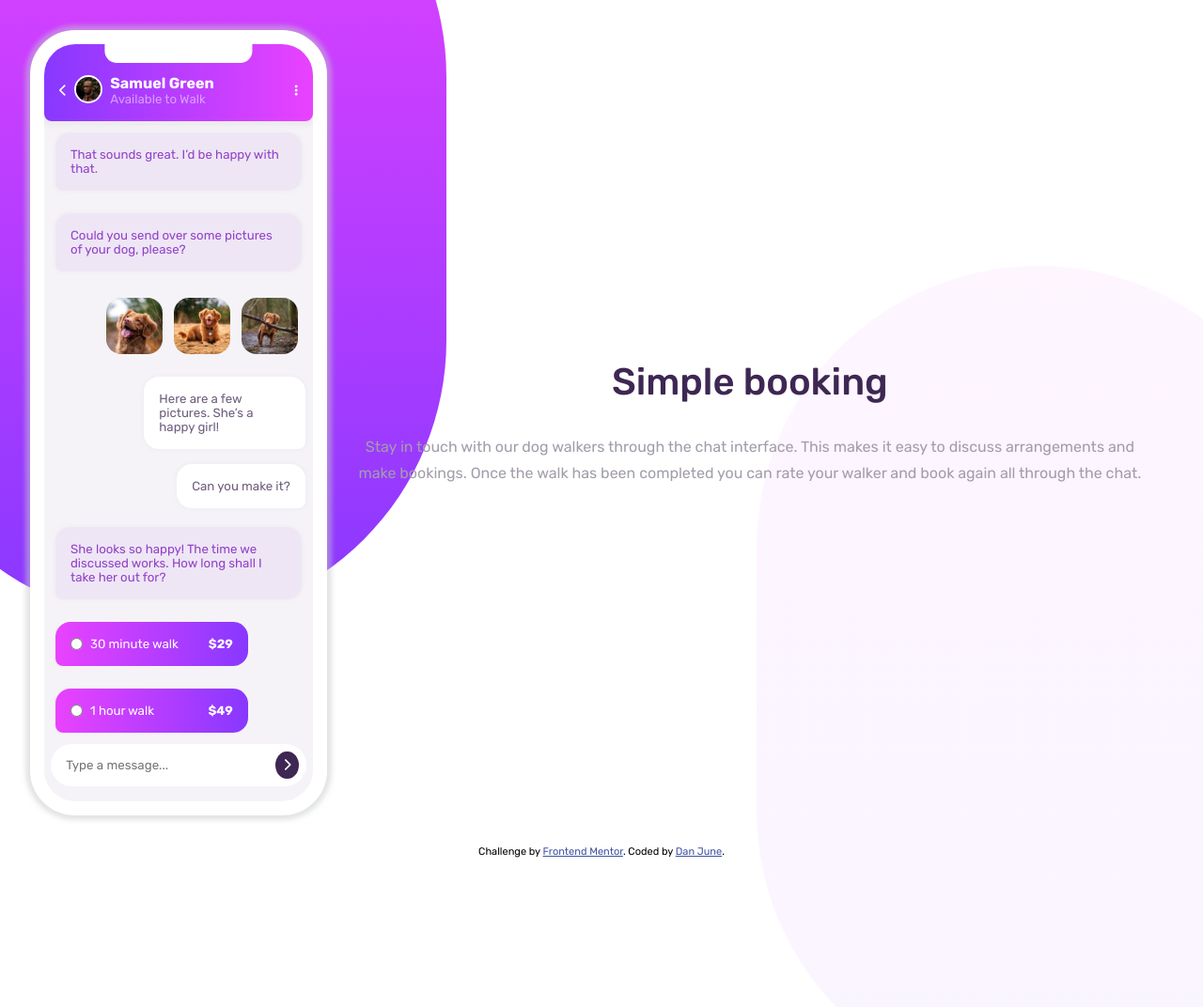
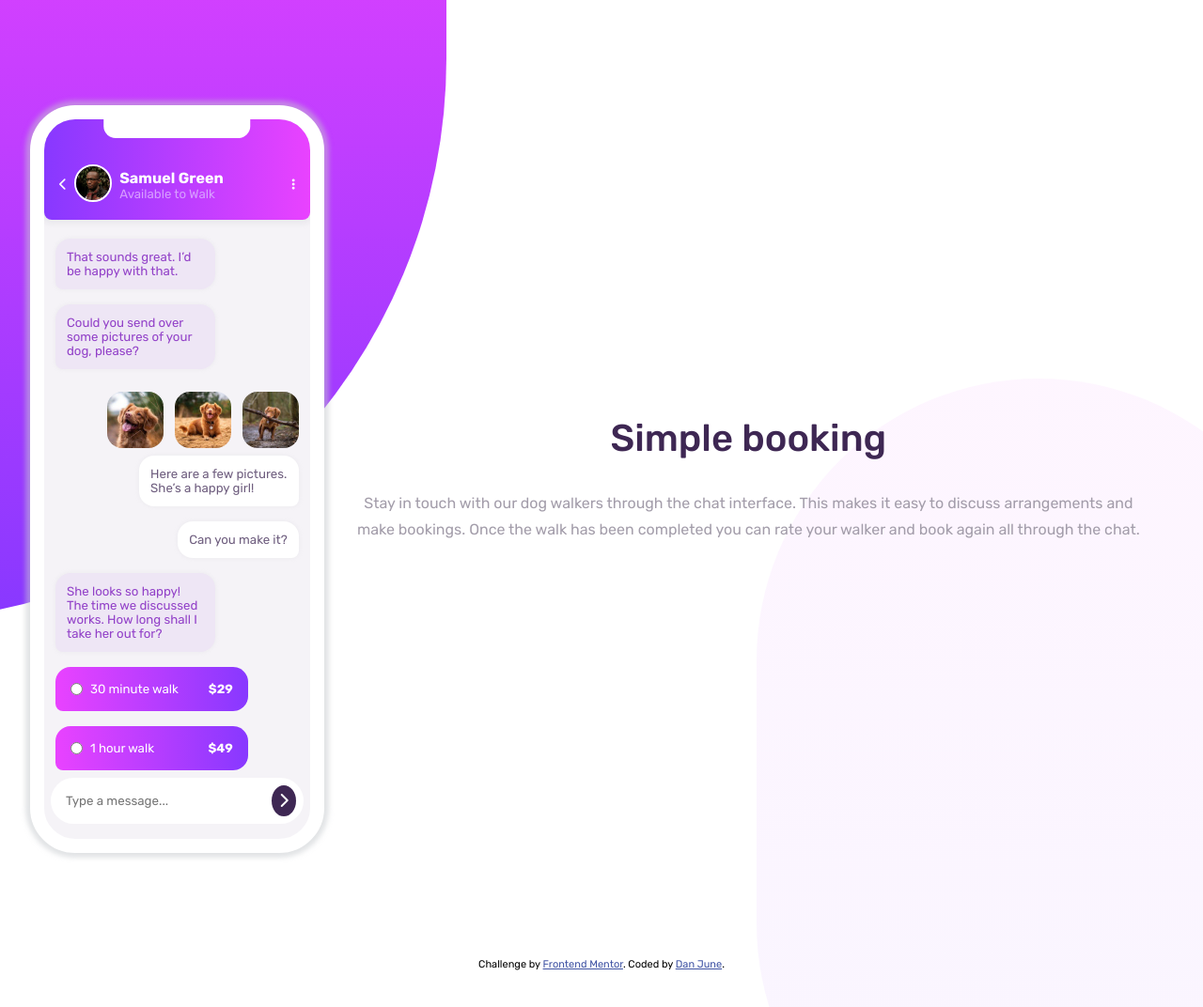
Before and after one commit to imnotdruish/frontendMentorProjects, a plain HTML site: page chat-app-css-illustration/index.html in a window 1280 px wide. Shown: the top 1072 px of the page at 94% size. Drawn offline with Linux system fonts and the light colour scheme.

Commit message:
Updated style.css for various settings

```diff
--- a/chat-app-css-illustration/style.css
+++ b/chat-app-css-illustration/style.css
@@ -88,10 +88,10 @@ body::before {
   background: var(--clr-to-bottom-gradient);
   top: -250px;
   left: -125px;
-  height: 75vh;
-  width: 300px;
+  height: 110vh;
+  width: 400px;
   z-index: -1;
-  border-radius: 1000vh;
+  border-radius: 0 0 1000vh 0;
 }
 
 body::after {
@@ -110,7 +110,6 @@ body::after {
 .wrapper {
   display: flex;
   flex-direction: column;
-  margin: auto;
 }
 
 .phone {
@@ -118,7 +117,7 @@ body::after {
   flex-direction: column;
   align-items: center;
   justify-content: center;
-  margin: auto;
+  margin: 10vh auto;
   padding-bottom: 1rem;
   border: 15px solid var(--clr-neutral-light-hsl);
   border-radius: 3rem;
@@ -135,7 +134,8 @@ body::after {
   color: var(--clr-neutral-light-hsl);
   background: var(--clr-gradient);
   border-radius: 0 0 .5rem .5rem;
-  padding: 2rem 1rem 1rem 1rem;
+  padding: 3rem 1rem 1rem 1rem;
+  margin-bottom: .75rem;
   display: grid;
   grid-template-columns: auto auto 1fr auto;
   align-items: center;
@@ -168,7 +168,7 @@ body::after {
 .img__profile img {
   border: 2px solid var(--clr-neutral-light-hsl);
   border-radius: 50%;
-  width: 30px;
+  width: 40px;
   aspect-ratio: 1;
   overflow: hidden;
 }
@@ -176,8 +176,9 @@ body::after {
 .sent__messages {
   color: var(--clr-primary-hsl);
   background-color: var(--clr-bg-left-chat-hsl);
-  padding: 1rem;
-  margin: .75rem;
+  padding: .75rem;
+  margin: .5rem .75rem;
+  max-width: 60%;
   align-self: flex-start;
   border-radius: 1rem 1rem 1rem .5rem;
   box-shadow: 0 0 5px 0 hsl(var(--clr-neutral), 0.2);
@@ -186,8 +187,8 @@ body::after {
 .received__messages {
   color: var(--clr-primary-dark-hsl);
   background-color: var(--clr-neutral-light-hsl);
-  padding: 1rem;
-  margin: .5rem;
+  padding: .75rem;
+  margin: .5rem .75rem;
   align-self: flex-end;
   max-width: 60%;
   border-radius: 1rem 1rem .5rem 1rem;
@@ -198,7 +199,7 @@ body::after {
   display: flex;
   gap: .75rem;
   align-self: flex-end;
-  margin: 1rem;
+  margin: 1rem .75rem 0 .75rem;
 }
 
 .received__img img {
@@ -218,7 +219,7 @@ label {
   color: var(--clr-neutral-light-hsl);
   background: var(--clr-reverse-gradient);
   padding: 1rem;
-  margin: .75rem;
+  margin: .5rem .75rem;
   border-radius: 1rem 1rem 1rem .5rem;
 }
 
@@ -270,13 +271,15 @@ input[type="radio"] {
   border: none;
   background: transparent;
   cursor: pointer;
+  background-color: var(--clr-bg-submit-hsl);
+  color: var(--clr-neutral-light-hsl);
+  border-radius: 50%;
+  padding: .5rem;
+  aspect-ratio: 1;
 }
 .right__arrow i {
-  background-color: var(--clr-bg-submit-hsl);
-  color: var(--clr-neutral-light-hsl);
-  border-radius: 100%;
-  padding: .5rem;
-  aspect-ratio: 1;
+  font-size: var(--fs-400);
+  font-weight: var(--fw-bold);
   align-self: center;
   justify-self: center;
 }
```
